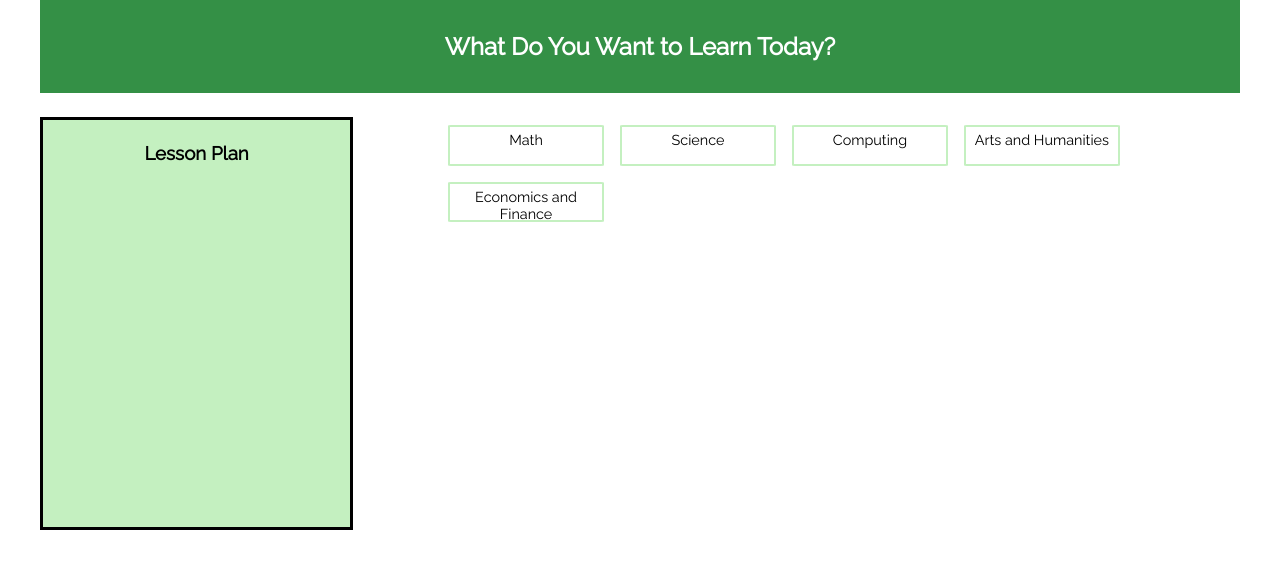
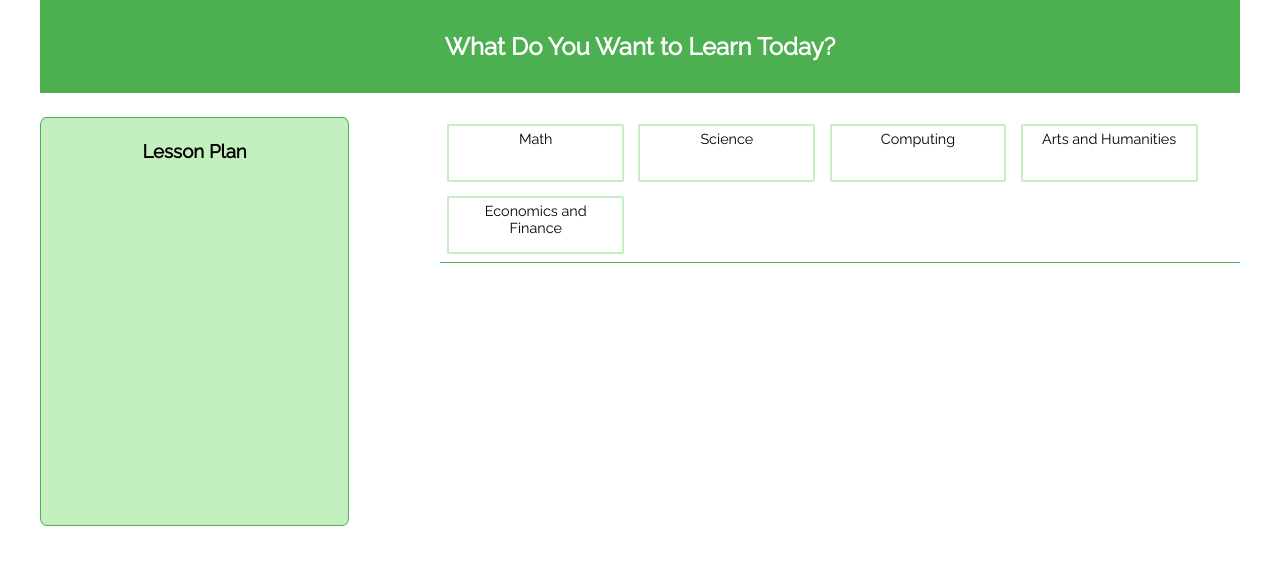
Before and after one commit to foxtrottwist/khan-curriculum-list, a React (Create React App) app: page / in a window 1280 px wide. Shown: the top 568 px of the page. Built offline with nearby package versions, Linux system fonts and the light colour scheme.

Commit message:
Improved styling

```diff
--- a/src/components/Browser/Courses.js
+++ b/src/components/Browser/Courses.js
@@ -1,7 +1,7 @@
 import React from 'react';
 import styled from 'styled-components';
 
-const Button = styled.a`
+const Button = styled.div`
   background: #fff;
   border: 0.2em solid #c4f0c0;
   border-radius: 35%;
@@ -11,11 +11,16 @@ const Button = styled.a`
   display: inline-block;
   font-size: 0.9em;
   cursor: pointer;
-  margin: 1%;
-  padding: 0.5%;
-  height: 2em;
+  margin: 0.5em;
+  padding: 0.25em 1em;
+  height: 3.25em;
   width: 10em;
+  overflow: hidden;
   border-radius: 2%;
+
+  p {
+    margin: auto;
+  }
 
   :hover {
     transform: scale(1.1);
@@ -27,14 +32,21 @@ const Button = styled.a`
   }
 `;
 
+const BrowserBox = styled.div`
+  display: flex;
+  justify-content: flex-start;
+  flex-wrap: wrap;
+  margin-bottom: 2em;
+`;
+
 const Courses = ({ courses, onAdd }) => (
-  <div>
+  <BrowserBox>
     {courses.map(course => (
       <Button key={course.internal_id} onClick={onAdd.bind(null, course)}>
-        {course.standalone_title}
+        <p>{course.standalone_title}</p>
       </Button>
     ))}
-  </div>
+  </BrowserBox>
 );
 
 export default Courses;
--- a/src/components/Browser/Subjects.js
+++ b/src/components/Browser/Subjects.js
@@ -1,25 +1,38 @@
 import React from 'react';
 import styled from 'styled-components';
 
-const Button = styled.a`
+const Button = styled.div`
   background: ${({ selected, item }) => (selected === item ? '#4CAF50' : '#fff')};
   border: 0.2em solid #c4f0c0;
-  border-radius: 35%;
+  border-radius: 3px;
   color: black;
   text-align: center;
   text-decoration: none;
   display: inline-block;
   font-size: 0.9em;
   cursor: pointer;
-  margin: 1%;
-  padding: 0.5%;
-  height: 2em;
+  margin: 0.5em;
+  padding: 0.25em 1em;
+  height: 3.25em;
   width: 10em;
+  overflow: hidden;
   border-radius: 2%;
+
+  p {
+    margin: auto;
+  }
+`;
+
+const BrowserBox = styled.div`
+  display: flex;
+  justify-content: flex-start;
+  flex-wrap: wrap;
+  margin-bottom: 2em;
+  border-bottom: 0.1em solid #4caf50;
 `;
 
 const Subjects = ({ subjects, onSelect, selectedSubject }) => (
-  <div>
+  <BrowserBox>
     {subjects.map((subject, index) => (
       <Button
         key={index}
@@ -27,10 +40,10 @@ const Subjects = ({ subjects, onSelect, selectedSubject }) => (
         item={subject}
         onClick={onSelect.bind(null, subject)}
       >
-        {subject}
+        <p>{subject}</p>
       </Button>
     ))}
-  </div>
+  </BrowserBox>
 );
 
 export default Subjects;
--- a/src/components/Browser/Topics.js
+++ b/src/components/Browser/Topics.js
@@ -1,21 +1,34 @@
 import React from 'react';
 import styled from 'styled-components';
 
-const Button = styled.a`
+const Button = styled.div`
   background: ${({ selected, item }) => (selected === item ? '#4CAF50' : '#fff')};
   border: 0.2em solid #c4f0c0;
-  border-radius: 35%;
+  border-radius: 3px;
   color: black;
   text-align: center;
   text-decoration: none;
   display: inline-block;
   font-size: 0.9em;
   cursor: pointer;
-  margin: 1%;
-  padding: 0.5%;
-  height: 2em;
+  margin: 0.5em;
+  padding: 0.25em 1em;
+  height: 3.25em;
   width: 10em;
+  overflow: hidden;
   border-radius: 2%;
+
+  p {
+    margin: auto;
+  }
+`;
+
+const BrowserBox = styled.div`
+  display: flex;
+  justify-content: flex-start;
+  flex-wrap: wrap;
+  margin-bottom: 2em;
+  border-bottom: 0.1em solid #4caf50;
 `;
 
 const Topics = ({
@@ -23,7 +36,7 @@ const Topics = ({
 }) => {
   if (selectedSubject === 'Math') {
     return (
-      <div>
+      <BrowserBox>
         {topics
           .filter((title) => {
             const topic = title.standalone_title;
@@ -45,14 +58,14 @@ const Topics = ({
               selected={selectedTopic}
               onClick={onBrowse.bind(null, topic.node_slug)}
             >
-              {topic.standalone_title}
+              <p>{topic.standalone_title}</p>
             </Button>
           ))}
-      </div>
+      </BrowserBox>
     );
   }
   return (
-    <div>
+    <BrowserBox>
       {topics.map(topic => (
         <Button
           key={topic.internal_id}
@@ -60,10 +73,10 @@ const Topics = ({
           selected={selectedTopic}
           onClick={onBrowse.bind(null, topic.node_slug)}
         >
-          {topic.standalone_title}
+          <p>{topic.standalone_title}</p>
         </Button>
       ))}
-    </div>
+    </BrowserBox>
   );
 };
 
--- a/src/components/Browser/index.js
+++ b/src/components/Browser/index.js
@@ -22,7 +22,14 @@ const Browser = ({
 }) => (
   <BrowserWrapper>
     <Subjects subjects={subjects} onSelect={onSelect} selectedSubject={selectedSubject} />
-    {!topics ? null : <Topics topics={topics} selectedTopic={selectedTopic} onBrowse={onBrowse} />}
+    {!topics ? null : (
+      <Topics
+        topics={topics}
+        selectedTopic={selectedTopic}
+        selectedSubject={selectedSubject}
+        onBrowse={onBrowse}
+      />
+    )}
     {!courses ? null : <Courses courses={courses} onAdd={onAdd} />}
   </BrowserWrapper>
 );
--- a/src/components/Header.js
+++ b/src/components/Header.js
@@ -2,7 +2,7 @@ import React from 'react';
 import styled from 'styled-components';
 
 const HeaderWrapper = styled.header`
-  background-color: #349046;
+  background-color: #4caf50;
   height: 5%;
   padding: 1%;
   color: white;
--- a/src/components/List/index.js
+++ b/src/components/List/index.js
@@ -1,6 +1,7 @@
 import React from 'react';
+import styled from 'styled-components';
+
 import Course from './Course';
-import styled from 'styled-components';
 
 const ListBox = styled.div`
   background-color: #c4f0c0;
@@ -9,9 +10,10 @@ const ListBox = styled.div`
   max-height: 400px;
   min-height: 400px;
   heigth: 100%;
-  border: solid black;
+  border: 0.1em solid #4caf50;
   overflow: auto;
   padding: 0.3%;
+  border-radius: 2%;
 
   > p {
     font-size: 0.9em;
```
